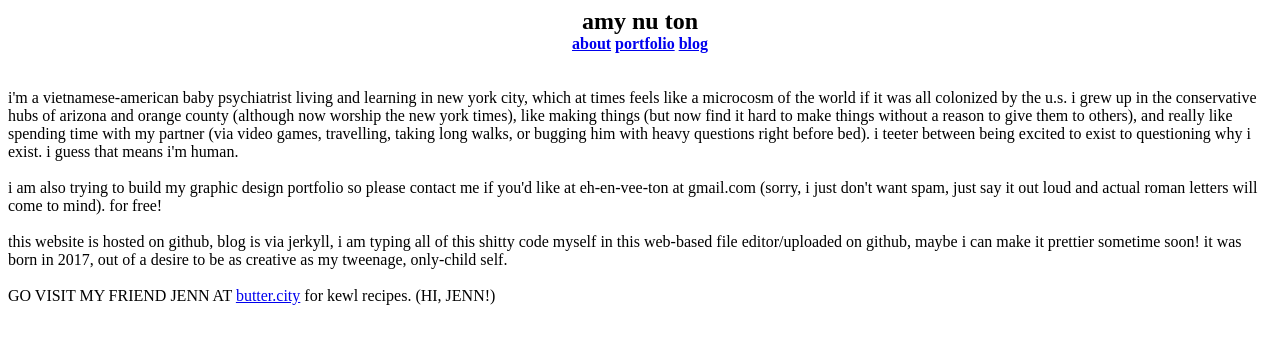
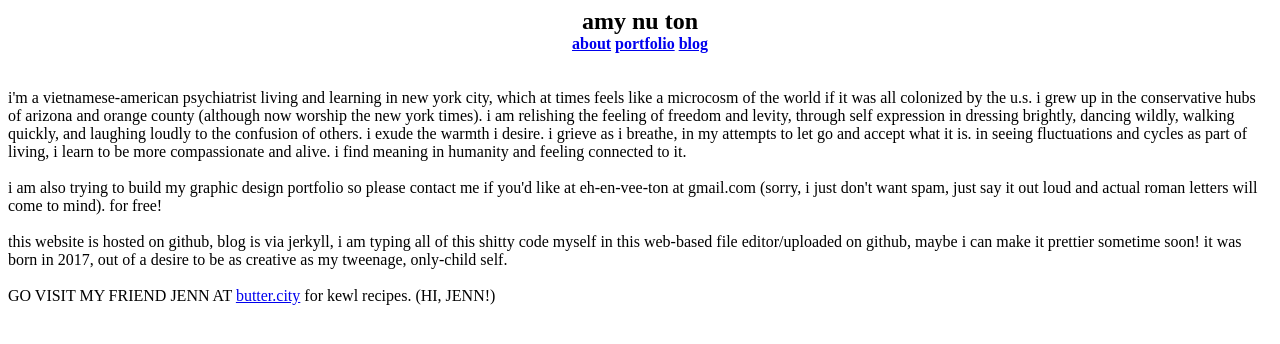
Before and after one commit to anvton/anvton.github.io, a Jekyll site: the page built from about/index.html, in a window 1280 px wide. Shown: the top 344 px of the page. Built offline with Jekyll 4.4.1, drawn with Linux system fonts in a browser that asks for light colours.

Commit message:
Update index.html

```diff
--- a/about/index.html
+++ b/about/index.html
@@ -3,7 +3,7 @@ layout: default
 title: about
 ---
 
-i'm a vietnamese-american baby psychiatrist living and learning in new york city, which at times feels like a microcosm of the world if it was all colonized by the u.s. i grew up in the conservative hubs of arizona and orange county (although now worship the new york times), like making things (but now find it hard to make things without a reason to give them to others), and really like spending time with my partner (via video games, travelling, taking long walks, or bugging him with heavy questions right before bed). i teeter between being excited to exist to questioning why i exist. i guess that means i'm human.
+i'm a vietnamese-american psychiatrist living and learning in new york city, which at times feels like a microcosm of the world if it was all colonized by the u.s. i grew up in the conservative hubs of arizona and orange county (although now worship the new york times). i am relishing the feeling of freedom and levity, through self expression in dressing brightly, dancing wildly, walking quickly, and laughing loudly to the confusion of others. i exude the warmth i desire. i grieve as i breathe, in my attempts to let go and accept what it is. in seeing fluctuations and cycles as part of living, i learn to be more compassionate and alive. i find meaning in humanity and feeling connected to it.
 <br /><br />i am also trying to build my graphic design portfolio so please contact me if you'd like at eh-en-vee-ton at gmail.com (sorry, i just don't want spam, just say it out loud and actual roman letters will come to mind). for free!
 <br /><br />this website is hosted on github, blog is via jerkyll, i am typing all of this shitty code myself in this web-based file editor/uploaded on github, maybe i can make it prettier sometime soon! it was born in 2017, out of a desire to be as creative as my tweenage, only-child self.
 <br /><br />GO VISIT MY FRIEND JENN AT <a href="http://butter.city" target="_blank">butter.city</a> for kewl recipes. (HI, JENN!)</tr></td></table>
```
